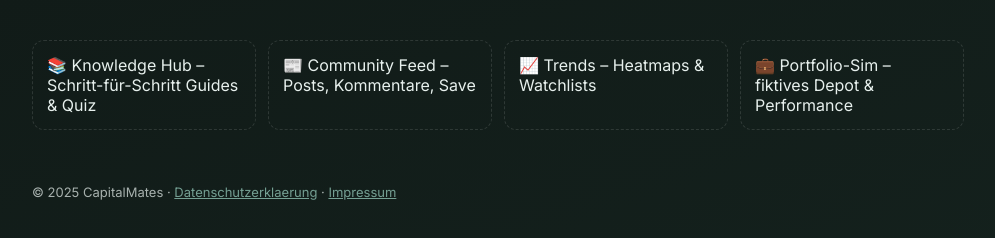
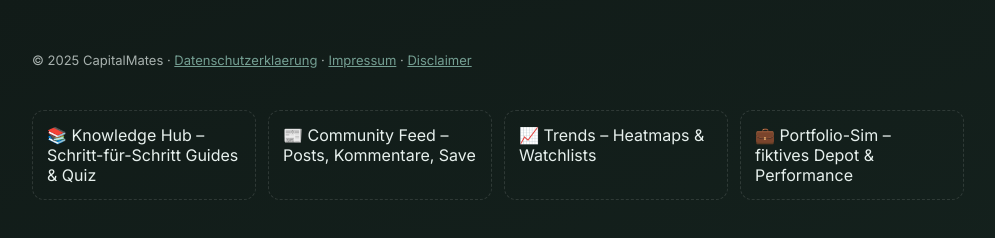
Before and after one commit to benderdon/capitalmates-site, a plain HTML site: page index.html in a window 1280 px wide. Shown: the part 1282-1520 px from the top of the page, without its empty margins (142-1137 px from the left). Drawn offline with Linux system fonts and the light colour scheme.

Commit message:
index.html

```diff
--- a/index.html
+++ b/index.html
@@ -65,6 +65,12 @@
           <span class="badge">Datenschutz CH/EU</span>
         </div>
       </div>
+<footer>
+  © <span id="y"></span> CapitalMates ·
+  <a href="#" style="color:#9ed6c6">Datenschutzerklaerung</a> ·
+  <a href="#" style="color:#9ed6c6">Impressum</a> ·
+  <a href="disclaimer.html" style="color:#9ed6c6">Disclaimer</a>
+</footer>
 
       <div class="features">
         <div class="feat">📚 Knowledge Hub – Schritt-für-Schritt Guides & Quiz</div>
@@ -72,9 +78,7 @@
         <div class="feat">📈 Trends – Heatmaps & Watchlists</div>
         <div class="feat">💼 Portfolio-Sim – fiktives Depot & Performance</div>
       </div>
-      <footer>
-        © <span id="y"></span> CapitalMates · <a href="#" style="color:#9ed6c6">Datenschutzerklaerung</a> · <a href="#" style="color:#9ed6c6">Impressum</a>
-      </footer>
+
     </section>
   </main>
   <script>document.getElementById('y').textContent = new Date().getFullYear()</script>
```
